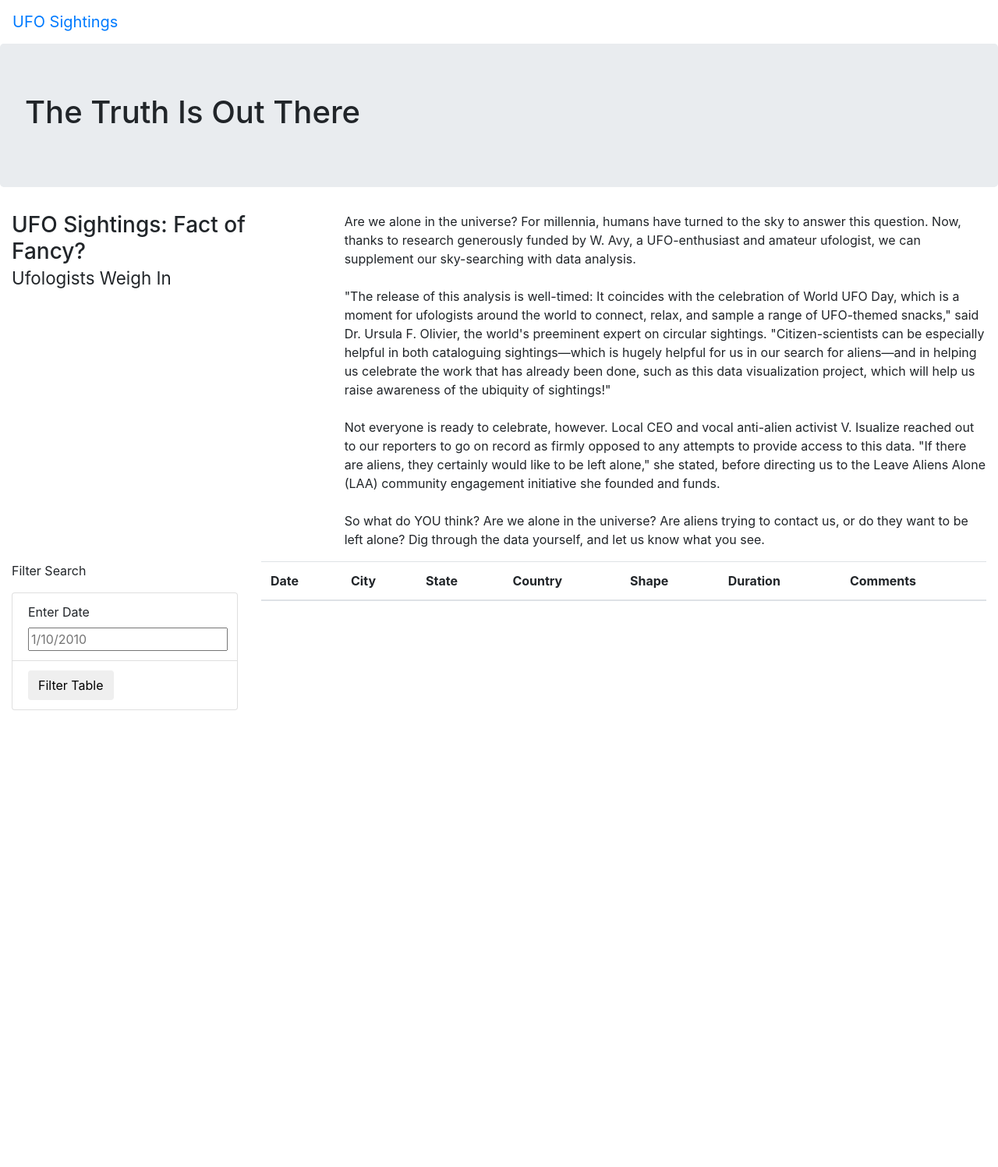
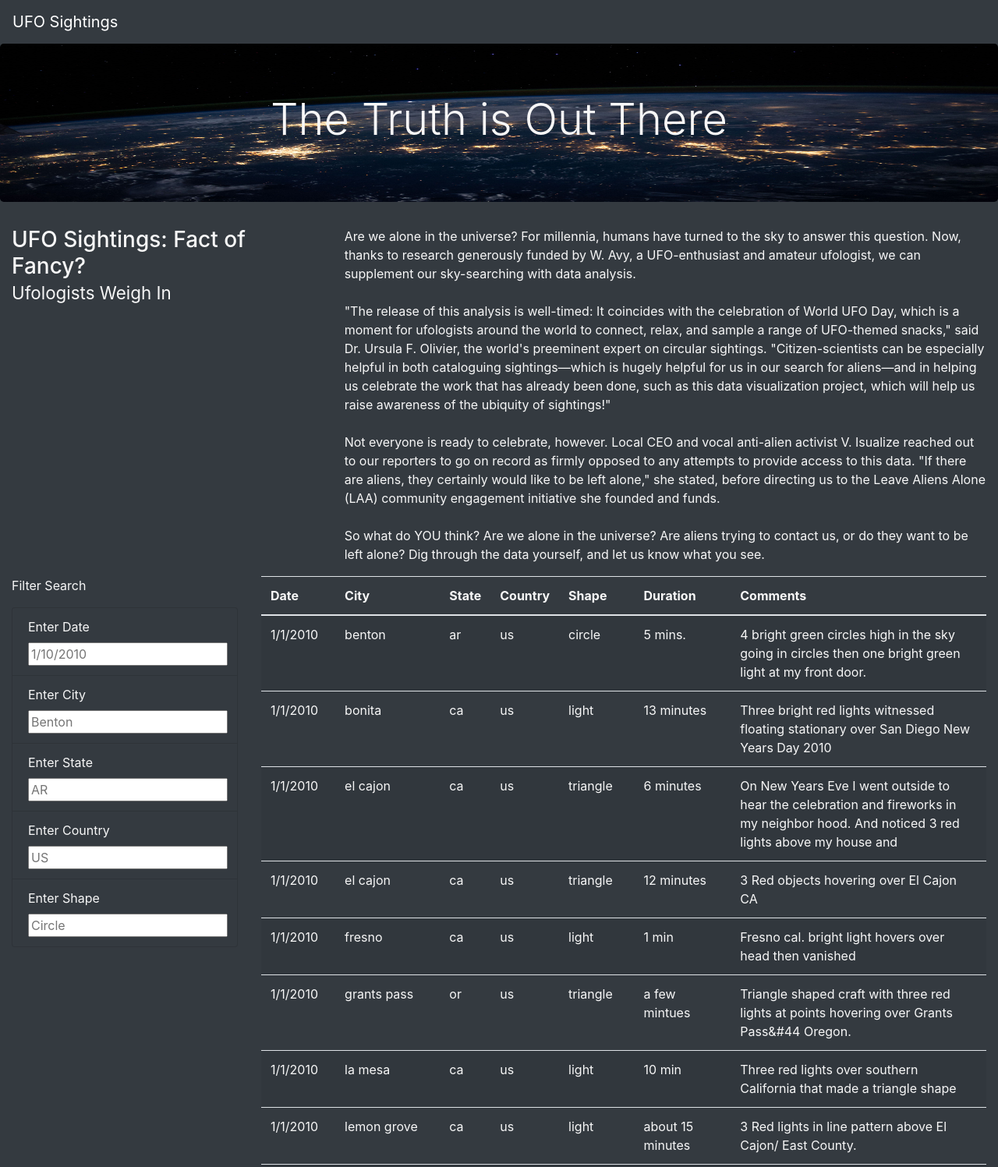
Before and after one commit to gacuchac/UFOs, a plain HTML site: page index.html in a window 1280 px wide. Shown: the top 1497 px of the page at 78% size. Before the commit the page ends 911 px from the top, so only its background shows below. Drawn offline with nearby package versions, Linux system fonts and the light colour scheme.

Commit message:
Multiple filters working correctly

```diff
--- a/index.html
+++ b/index.html
@@ -10,13 +10,13 @@
     <link rel="stylesheet" href="static/css/style.css">
 </head>
 
-<body>
+<body class="bg-dark">
     <div class="wrapper">
-        <nav class="navbar navbar-expand-lg">
+        <nav class="navbar navbar-dark bg-dark navbar-expand-lg">
             <a class="navbar-brand" href="index.html">UFO Sightings</a>
         </nav>
         <div class="jumbotron">
-            <h1>The Truth Is Out There</h1>
+            <h1 class="display-4">The Truth is Out There</h1>
         </div>
         <div class="container-fluid">
             <div class="row">
@@ -58,16 +58,29 @@
                 <div class="container-fluid">
                     <div class="row">
                         <div class="col-md-3">
-                            <form>
+                            <form class="bg-dark">
                                 <p>Filter Search</p>
                             </form>
-                            <ul class="list-group">
-                                <li class="list-group-item">
+                            <ul class="list-group bg-dark">
+                                <li class="list-group-item bg-dark">
                                     <label for="date">Enter Date</label>
                                     <input type="text" placeholder="1/10/2010" id="datetime" />
                                 </li>
-                                <li class="list-group-item">
-                                    <button id="filter-btn" type="button" class="btn btn-default">Filter Table</button>
+                                <li class="list-group-item bg-dark">
+                                    <label for="city">Enter City</label>
+                                    <input type="text" placeholder="Benton" id="city" />
+                                </li>
+                                <li class="list-group-item bg-dark">
+                                    <label for="state">Enter State</label>
+                                    <input type="text" placeholder="AR" id="state" />
+                                </li>
+                                <li class="list-group-item bg-dark">
+                                    <label for="country">Enter Country</label>
+                                    <input type="text" placeholder="US" id="country" />
+                                </li>
+                                <li class="list-group-item bg-dark">
+                                    <label for="shape">Enter Shape</label>
+                                    <input type="text" placeholder="Circle" id="shape" />
                                 </li>
                             </ul>
                         </div>
@@ -92,6 +105,9 @@
             </div>
         </div>
     </div>
+    <script src="https://cdnjs.cloudflare.com/ajax/libs/d3/4.11.0/d3.js"></script>
+    <script src="static/js/data.js"></script>
+    <script src="static/js/app.js"></script>
 
 </body>
 
--- a/static/css/style.css
+++ b/static/css/style.css
@@ -0,0 +1,9 @@
+body {
+
+  color: #f7f7f7;
+}
+.jumbotron {
+    background-image: url("../images/nasa.jpg");
+    background-size: 100% 100%;
+    text-align: center;
+  }
--- /dev/null
+++ b/static/js/app.js
@@ -0,0 +1,85 @@
+// from data.js
+const tableData = data;
+
+// get table references
+var tbody = d3.select("tbody");
+
+function buildTable(data) {
+  // First, clear out any existing data
+  tbody.html("");
+
+  // Next, loop through each object in the data
+  // and append a row and cells for each value in the row
+  data.forEach((dataRow) => {
+    // Append a row to the table body
+    let row = tbody.append("tr");
+
+    // Loop through each field in the dataRow and add
+    // each value as a table cell (td)
+    Object.values(dataRow).forEach((val) => {
+      let cell = row.append("td");
+      cell.text(val);
+    });
+  });
+}
+
+// 1. Create a variable to keep track of all the filters as an object.
+var filters = {};
+
+
+// 3. Use this function to update the filters.
+function updateFilters() {
+
+    // 4a. Save the element that was changed as a variable.
+    let changedElement = d3.select(this);
+
+    // 4b. Save the value that was changed as a variable.
+    let changedValue = changedElement.property("value");
+
+    // 4c. Save the id of the filter that was changed as a variable.
+    let changedId = changedElement.attr("id");
+
+    // 5. If a filter value was entered then add that filterId and value
+    // to the filters list. Otherwise, clear that filter from the filters object.
+    if (changedValue) {
+      filters[changedId] = changedValue;
+    }
+    else {
+      delete filters[changedId];
+    }
+    console.log(filters)
+
+    // 6. Call function to apply all filters and rebuild the table
+    filterTable();
+
+  }
+
+  // 7. Use this function to filter the table when data is entered.
+  function filterTable() {
+
+    // 8. Set the filtered data to the tableData.
+    let filteredData = tableData;
+
+    // 9. Loop through all of the filters and keep any data that
+    // matches the filter values
+    for (const [k, v] of Object.entries(filters)) {
+      filteredData = filteredData.filter(row => row[k] === v);
+    }
+    // filters.forEach( (k,v) => filteredData = filteredData.filter(row => row[k] === v) );
+    // filteredData = filteredData.filter(row => row.datetime === filters["datetime"] &&
+    // row.city === filters["city"] &&
+    // row.state === filters["state"] &&
+    // row.country === filters["country"] &&
+    // row.shape === filters["shape"]);
+
+
+    // 10. Finally, rebuild the table using the filtered data
+    buildTable(filteredData)
+  }
+
+  // 2. Attach an event to listen for changes to each filter
+  d3.selectAll("input").on("change",updateFilters);
+
+
+  // Build the table when the page loads
+  buildTable(tableData);
```
Also changed, not shown: static/images/nasa.jpg (added), static/js/app_1.js (renamed from app.js), static/js/data.js (renamed from data.js).
